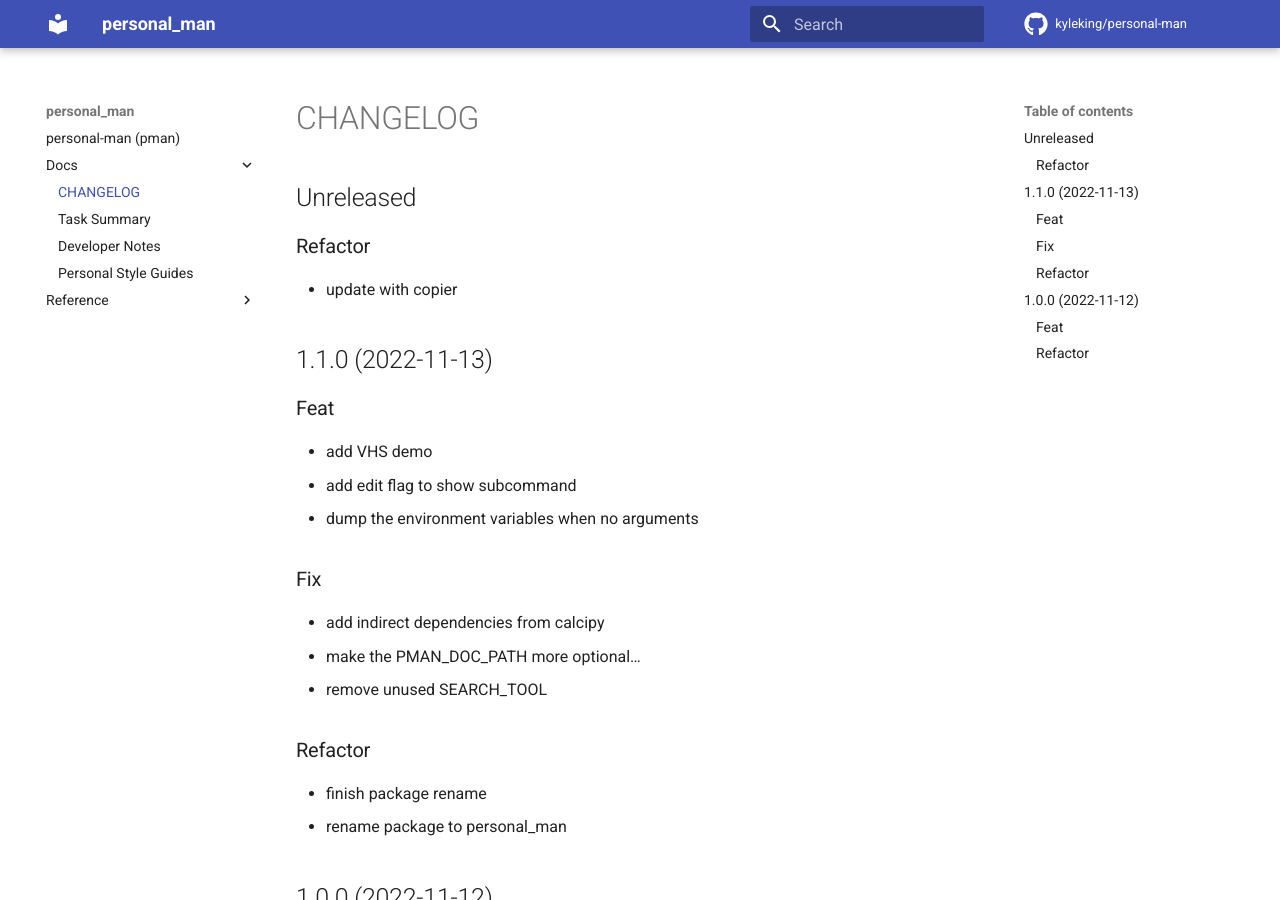
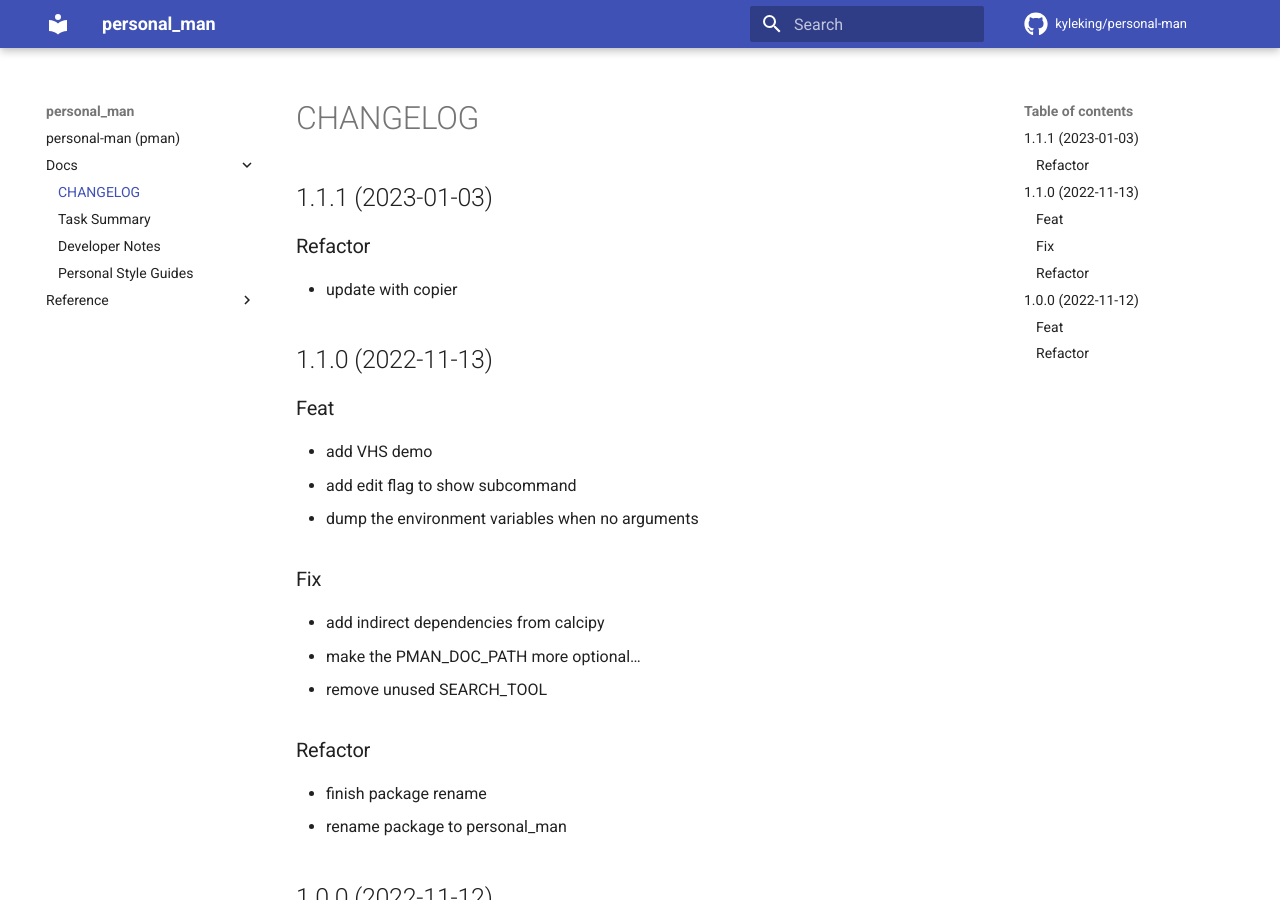
Before and after one commit to KyleKing/peronsal-man, an MkDocs documentation site: the page built from docs/docs/CHANGELOG.md, in a window 1280 px wide and 900 px high. Built offline with MkDocs 1.6.1 and Material for MkDocs 9.7.7, drawn with Linux system fonts in a browser that asks for light colours; comment, search, counter and statistics services are not loaded.

Commit message:
release: publish last release to PyPi

```diff
--- a/docs/docs/CHANGELOG.md
+++ b/docs/docs/CHANGELOG.md
@@ -1,4 +1,4 @@
-## Unreleased
+## 1.1.1 (2023-01-03)
 
 ### Refactor
 
```
Also changed, not shown: docs/docs/DEVELOPER_GUIDE.md (+1 -1 lines), 1 other file.
